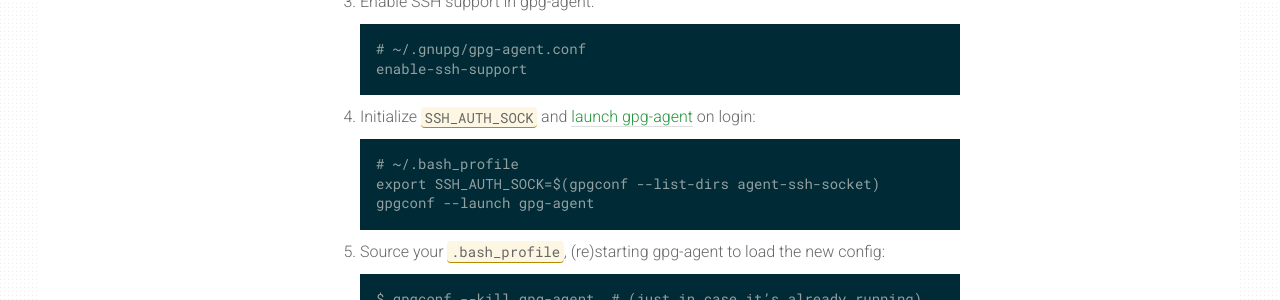
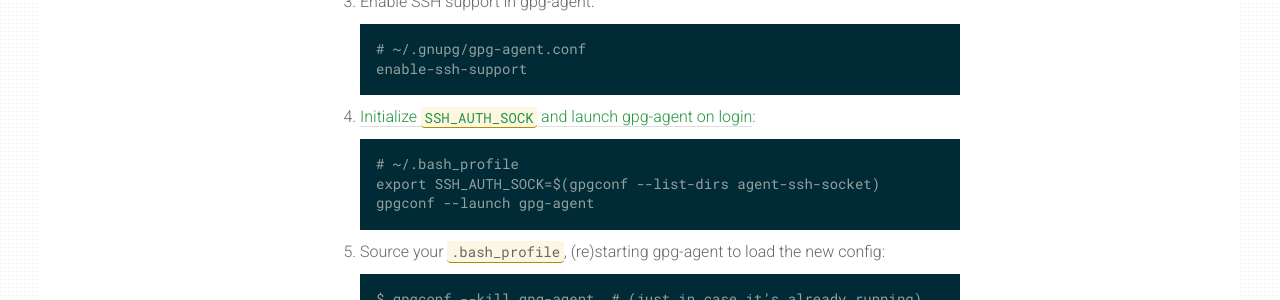
Before and after one commit to rlue/ryanlue.com, a Jekyll site: the page built from _posts/2017-06-29-gpg-for-ssh-auth.md, in a window 1280 px wide and 900 px high, scrolled down 3088 px. Shown: the part 153-453 px from the top of the window. Built offline with Jekyll 4.4.1, drawn with Linux system fonts in a browser that asks for light colours; a script that is not in the unit is left out.

```diff
--- a/_posts/2017-06-29-gpg-for-ssh-auth.md
+++ b/_posts/2017-06-29-gpg-for-ssh-auth.md
@@ -111,7 +111,7 @@ If your security needs are not particularly sensitive, I suggest leaving the fir
        # ~/.gnupg/gpg-agent.conf
        enable-ssh-support
 
-4. Initialize `SSH_AUTH_SOCK` and [launch gpg-agent][new]{:target="_blank"} on login:
+4. [Initialize `SSH_AUTH_SOCK` and launch gpg-agent on login][new]{:target="_blank"}:
 
        # ~/.bash_profile
        export SSH_AUTH_SOCK=$(gpgconf --list-dirs agent-ssh-socket)
```
